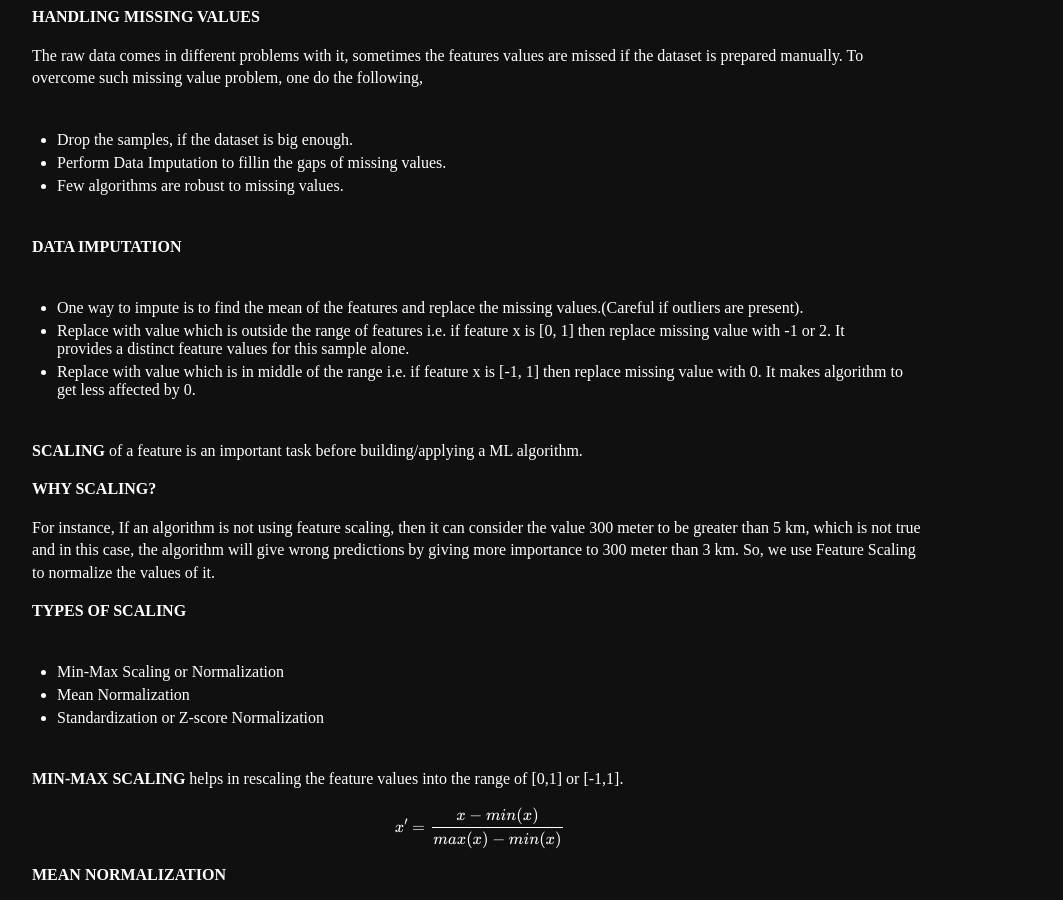
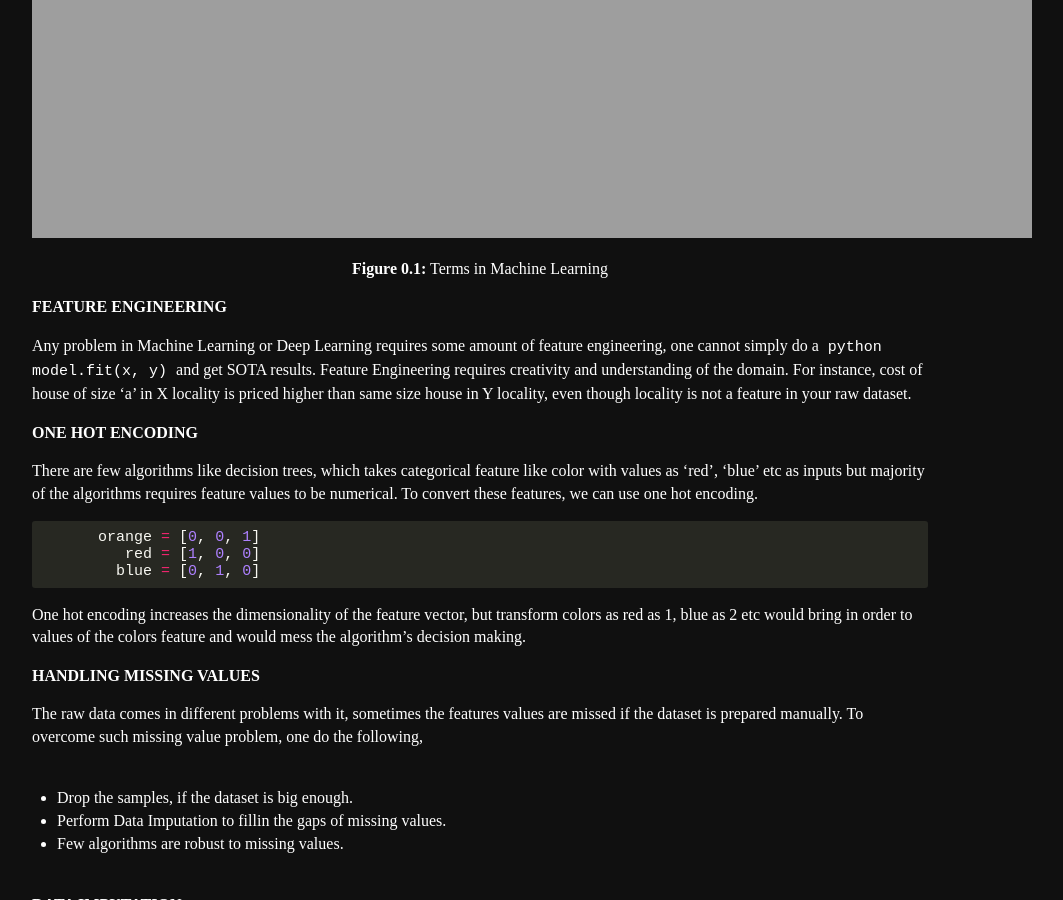
Before and after one commit to Mayurji/mayurji.github.io, a Jekyll site: the page built from _machine-learning/2020-11-06-machine-learning.md, in a window 1280 px wide and 900 px high, scrolled down 3231 px. Shown: the whole window, without its empty margins (160-1223 px from the left). Built offline with Jekyll 4.4.1, drawn with Linux system fonts in a browser that asks for light colours; formulas are drawn with MathJax 3.

Commit message:
Update 2020-11-06-machine-learning.md

```diff
--- a/_machine-learning/2020-11-06-machine-learning.md
+++ b/_machine-learning/2020-11-06-machine-learning.md
@@ -68,6 +68,11 @@
 When designing features or algorithms for learning features, our goal is to separate the **factors of variation** that explain the observed data.
 
 **FEATURES** are components in your dataset which helps in building ML Algorithm. There are different types features like Categorical, Numerical, Ordinal etc. So before applying algorithm on a dataset, we need to convert the dataset into a format, which is consumable by algorithm. One such vital technique is handling categorical value, by converting it into an one-hot encoding, similar to mapping category to numeric value.
+
+<center>
+<img src="{{site.url}}/assets/images/ml/ml_things.jpg"  style="zoom: 5%  background-color:#DCDCDC;" width="1000" height="600"/><br>
+<p><b>Figure 0.1:</b> Terms in Machine Learning</p>
+</center>
 
 **FEATURE ENGINEERING**
 
```
